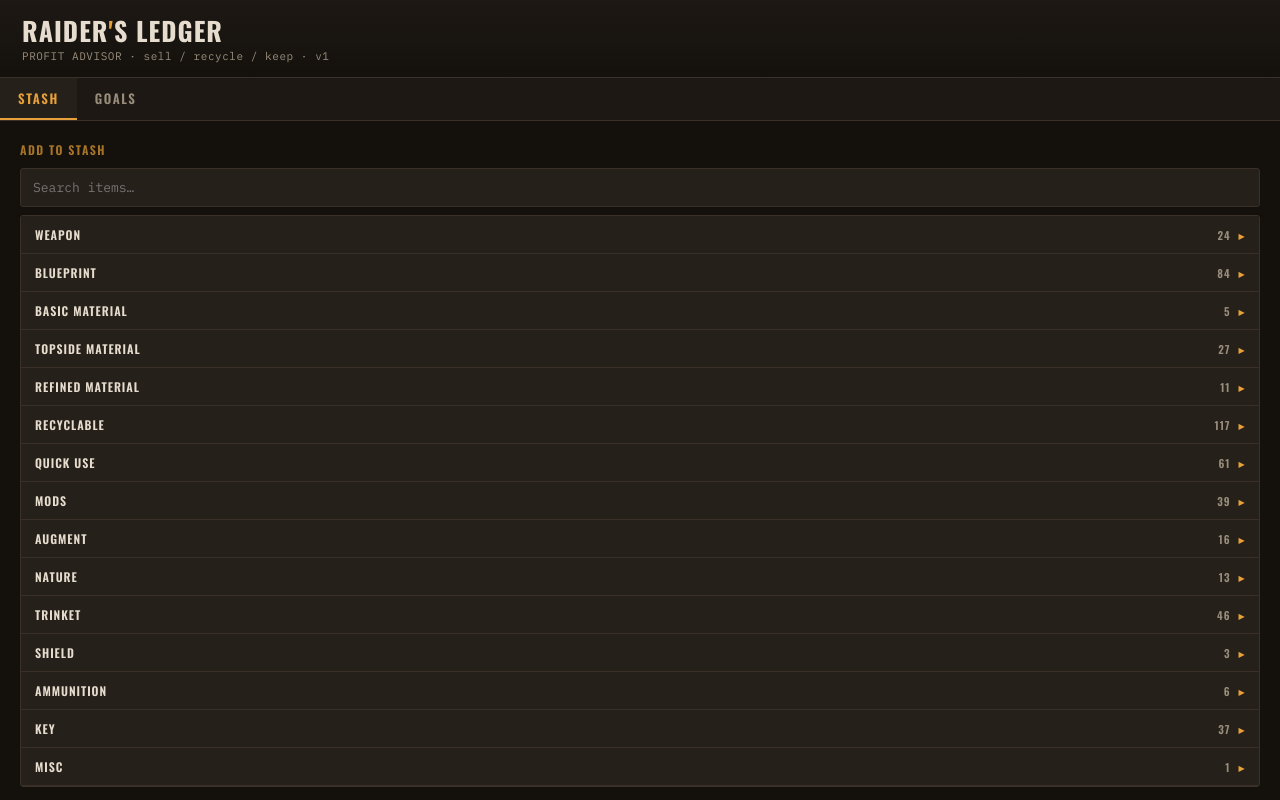
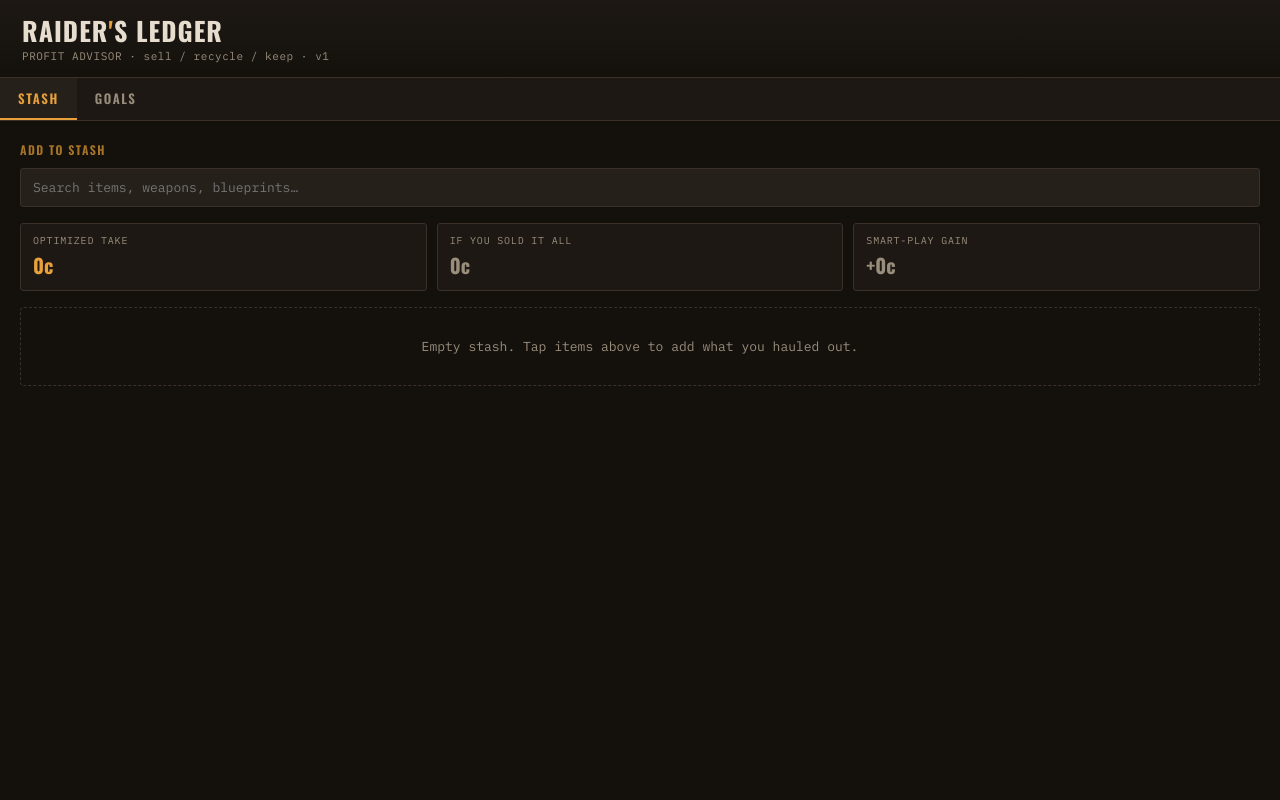
Before and after one commit to DGDrox/raiders-ledger, a React (Vite) app: page / in a window 1280 px wide. Shown: the top 800 px of the page. Built offline with nearby package versions, Linux system fonts and the light colour scheme.

Commit message:
ui: collapse stash picker to search-only
Drops the 15 collapsible category sections in favor of a single search
input. Empty state shows nothing — keeps focus on the input and the
stash below. Results cap at 50 with an overflow hint.

```diff
--- a/src/App.tsx
+++ b/src/App.tsx
@@ -50,27 +50,9 @@ const HOARDABLE_CATEGORIES: ItemCategory[] = [
   "Misc",
 ];
 
-// Order categories appear in the stash Add picker. Materials first since
-// they're the most-farmed loot. Misc last.
-const PICKER_CATEGORY_ORDER: ItemCategory[] = [
-  "Weapon",
-  "Blueprint",
-  "Basic Material",
-  "Topside Material",
-  "Refined Material",
-  "Recyclable",
-  "Quick Use",
-  "Mods",
-  "Augment",
-  "Nature",
-  "Trinket",
-  "Shield",
-  "Ammunition",
-  "Key",
-  "Misc",
-];
+type TabId = "stash" | "goals";
 
-type TabId = "stash" | "goals";
+const PICKER_MAX_RESULTS = 50;
 
 const FONT_IMPORT = `@import url('https://fonts.googleapis.com/css2?family=Oswald:wght@400;500;600;700&family=IBM+Plex+Mono:wght@400;500;600&display=swap');`;
 
@@ -81,7 +63,6 @@ export default function App() {
   const [ready, setReady] = useState(false);
   const [pickerSearch, setPickerSearch] = useState("");
   const [goalSearch, setGoalSearch] = useState("");
-  const [expandedCats, setExpandedCats] = useState<Set<ItemCategory>>(new Set());
 
   useEffect(() => {
     const s = loadState();
@@ -116,26 +97,11 @@ export default function App() {
     return { optimized, sellAll, gain: optimized - sellAll };
   }, [stashRows]);
 
-  const pickerGroups = useMemo(() => {
+  const pickerResults = useMemo(() => {
     const q = pickerSearch.trim().toLowerCase();
-    const matches = q
-      ? ALL_ITEMS.filter((i) => i.name.toLowerCase().includes(q))
-      : ALL_ITEMS;
-    return PICKER_CATEGORY_ORDER.map((cat) => ({
-      category: cat,
-      items: matches.filter((i) => i.category === cat),
-    })).filter((g) => g.items.length > 0);
+    if (!q) return [];
+    return ALL_ITEMS.filter((i) => i.name.toLowerCase().includes(q));
   }, [pickerSearch]);
-
-  const searchActive = pickerSearch.trim().length > 0;
-  function toggleCategory(cat: ItemCategory) {
-    setExpandedCats((prev) => {
-      const next = new Set(prev);
-      if (next.has(cat)) next.delete(cat);
-      else next.add(cat);
-      return next;
-    });
-  }
 
   function addToStash(name: string) {
     setStash((prev) => {
@@ -199,10 +165,7 @@ export default function App() {
           <StashTab
             pickerSearch={pickerSearch}
             setPickerSearch={setPickerSearch}
-            pickerGroups={pickerGroups}
-            searchActive={searchActive}
-            expandedCats={expandedCats}
-            toggleCategory={toggleCategory}
+            pickerResults={pickerResults}
             stashRows={stashRows}
             totals={totals}
             addToStash={addToStash}
@@ -269,10 +232,7 @@ type StashRow = {
 function StashTab({
   pickerSearch,
   setPickerSearch,
-  pickerGroups,
-  searchActive,
-  expandedCats,
-  toggleCategory,
+  pickerResults,
   stashRows,
   totals,
   addToStash,
@@ -281,26 +241,28 @@ function StashTab({
 }: {
   pickerSearch: string;
   setPickerSearch: (s: string) => void;
-  pickerGroups: { category: ItemCategory; items: Item[] }[];
-  searchActive: boolean;
-  expandedCats: Set<ItemCategory>;
-  toggleCategory: (cat: ItemCategory) => void;
+  pickerResults: Item[];
   stashRows: StashRow[];
   totals: { optimized: number; sellAll: number; gain: number };
   addToStash: (name: string) => void;
   removeStash: (name: string) => void;
   bump: (name: string, d: number) => void;
 }) {
+  const hasQuery = pickerSearch.trim().length > 0;
+  const visible = pickerResults.slice(0, PICKER_MAX_RESULTS);
+  const overflow = pickerResults.length - visible.length;
+
   return (
     <>
       <SectionLabel>Add to stash</SectionLabel>
       <input
         type="text"
-        placeholder="Search items…"
+        placeholder="Search items, weapons, blueprints…"
         value={pickerSearch}
         onChange={(e) => setPickerSearch(e.target.value)}
         style={inputStyle}
       />
+      {hasQuery && (
         <div
           style={{
             marginTop: 8,
@@ -311,37 +273,29 @@ function StashTab({
             overflow: "hidden",
           }}
         >
-        {pickerGroups.length === 0 && (
+          {visible.length === 0 ? (
             <div style={{ padding: "12px 14px", fontSize: 12, color: COLORS.textDim, textAlign: "center" }}>
               No matches
             </div>
-        )}
-        {pickerGroups.map((g) => {
-          const expanded = searchActive || expandedCats.has(g.category);
-          return (
-            <div key={g.category}>
-              <button
-                onClick={() => toggleCategory(g.category)}
-                style={categoryHeaderStyle}
-                disabled={searchActive}
-                aria-expanded={expanded}
-              >
-                <span style={{ flex: 1, textAlign: "left" }}>{g.category}</span>
-                <span style={{ fontSize: 11, color: COLORS.textDim, marginRight: 8 }}>{g.items.length}</span>
-                <span style={{ color: COLORS.amber, fontSize: 11 }}>{expanded ? "▾" : "▸"}</span>
-              </button>
-              {expanded &&
-                g.items.map((i) => (
+          ) : (
+            <>
+              {visible.map((i) => (
                 <button key={i.name} onClick={() => addToStash(i.name)} style={pickerRowStyle}>
                   <RarityDot rarity={i.rarity} />
                   <span style={{ flex: 1, textAlign: "left", fontSize: 13 }}>{i.name}</span>
                   <span style={{ fontSize: 11, color: COLORS.textDim }}>{i.sellPrice}c</span>
                 </button>
               ))}
+              {overflow > 0 && (
+                <div style={{ padding: "8px 14px", fontSize: 11, color: COLORS.textDim, textAlign: "center", borderTop: `1px solid ${COLORS.line}` }}>
+                  +{overflow} more — refine your search
                 </div>
-          );
-        })}
+              )}
+            </>
+          )}
         </div>
+      )}
+      {!hasQuery && <div style={{ height: 16 }} />}
 
       <div style={{ display: "flex", gap: 10, marginBottom: 16, flexWrap: "wrap" }}>
         <Stat label="Optimized take" value={`${totals.optimized}c`} color={COLORS.amber} />
@@ -524,23 +478,6 @@ const inputStyle: CSSProperties = {
   boxSizing: "border-box",
 };
 
-const categoryHeaderStyle: CSSProperties = {
-  display: "flex",
-  alignItems: "center",
-  width: "100%",
-  padding: "10px 14px",
-  background: "#26201a",
-  color: "#e7ddcf",
-  border: "none",
-  borderBottom: "1px solid #3a3027",
-  cursor: "pointer",
-  fontFamily: "Oswald, sans-serif",
-  textTransform: "uppercase",
-  letterSpacing: "0.08em",
-  fontSize: 12,
-  fontWeight: 600,
-};
-
 const pickerRowStyle: CSSProperties = {
   display: "flex",
   alignItems: "center",
```
Lines whose indentation alone changed are shown as unchanged.
